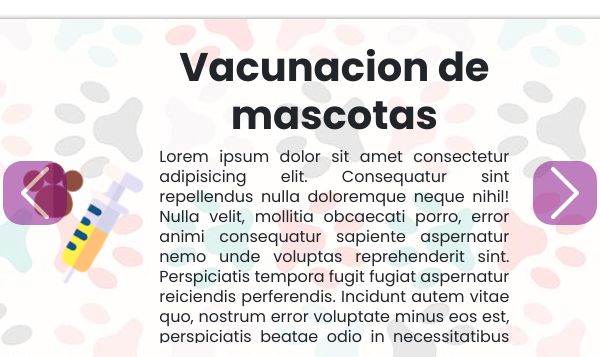
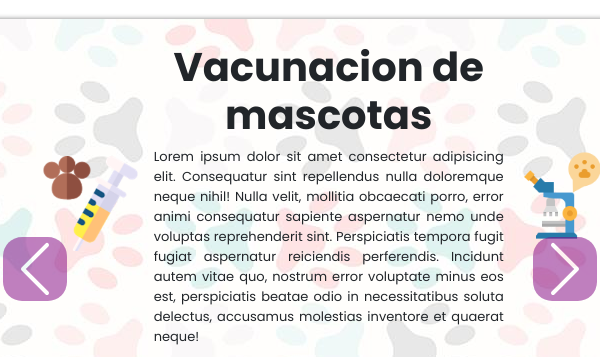
Before and after one commit to luciaduque248/AnimalandiaBS, a plain HTML site: page views/servicios.html in a window 600 px wide. Shown: the part 434-791 px from the top of the page. Drawn offline with nearby package versions, Linux system fonts and the light colour scheme.

Commit message:
responsive contacto8

```diff
--- a/assets/css/servicios.css
+++ b/assets/css/servicios.css
@@ -88,5 +88,10 @@ h1 {
 /* ::::::::::::::::::::::: MEDIA QUERIE: tableta ::::::::::::::::::::::::::::::: */
 @media (min-width: 481px) and (max-width: 767px) and (-webkit-min-device-pixel-ratio:0) {
     .header-buttons{display: flex; display: row;}
+    .carousel-inner{padding: 0 4rem;}
+    .carousel{height: 500px;}
+    .carousel-item{height: 450px;}
     .card-text{width: 100%; max-width: 350px;}
+    .card-text p{font-size: 13px;}
+
 }
```
